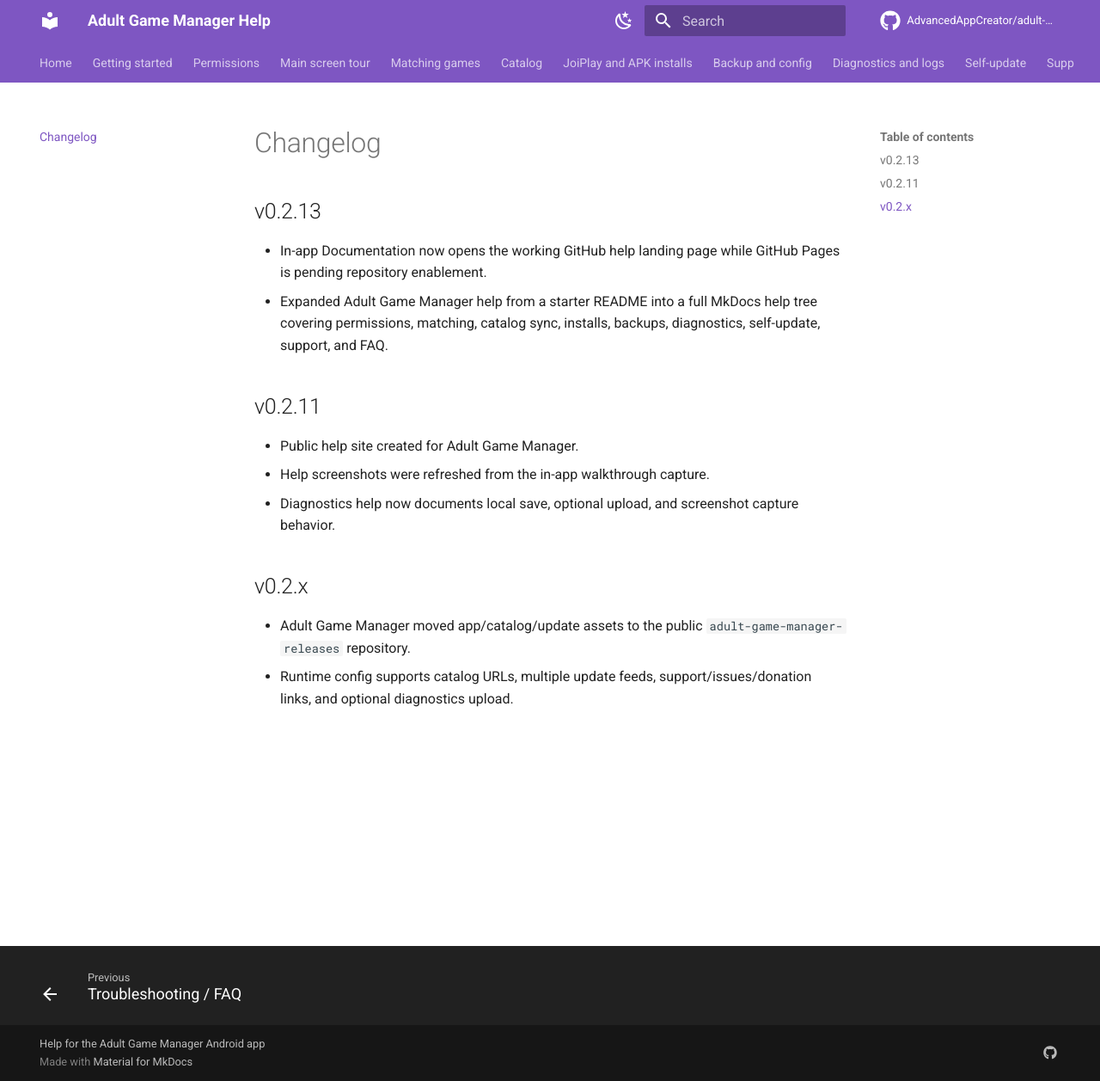
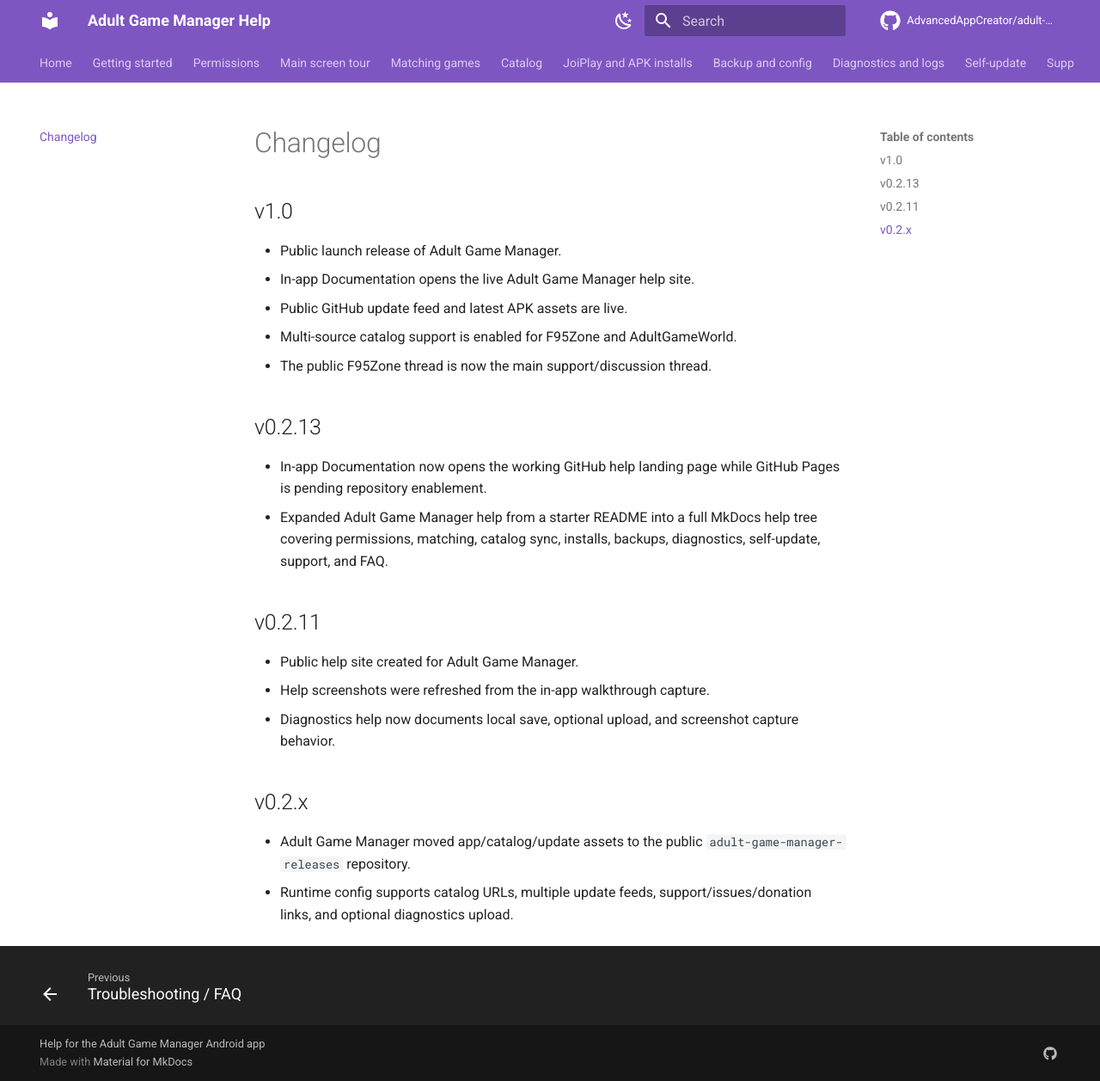
Before and after one commit to AdvancedAppCreator/adult-game-manager-releases, an MkDocs documentation site: the page built from docs/changelog.md, in a window 1280 px wide and 1257 px high. Shown: the whole window at 86% size. Built offline with MkDocs 1.6.1 and Material for MkDocs 9.7.7, drawn with Linux system fonts in a browser that asks for light colours; comment, search, counter and statistics services are not loaded.

Commit message:
docs: publish Adult Game Manager v1.0 launch
Co-authored-by: Copilot <223556219+Copilot@users.noreply.github.com>

```diff
--- a/docs/changelog.md
+++ b/docs/changelog.md
@@ -4,6 +4,14 @@ last_updated: 2026-05-29
 ---
 
 # Changelog
+
+## v1.0
+
+- Public launch release of Adult Game Manager.
+- In-app Documentation opens the live Adult Game Manager help site.
+- Public GitHub update feed and latest APK assets are live.
+- Multi-source catalog support is enabled for F95Zone and AdultGameWorld.
+- The public F95Zone thread is now the main support/discussion thread.
 
 ## v0.2.13
 
```
Also changed, not shown: README.md (+3 -3 lines), docs/support.md (+1 -1 lines).
